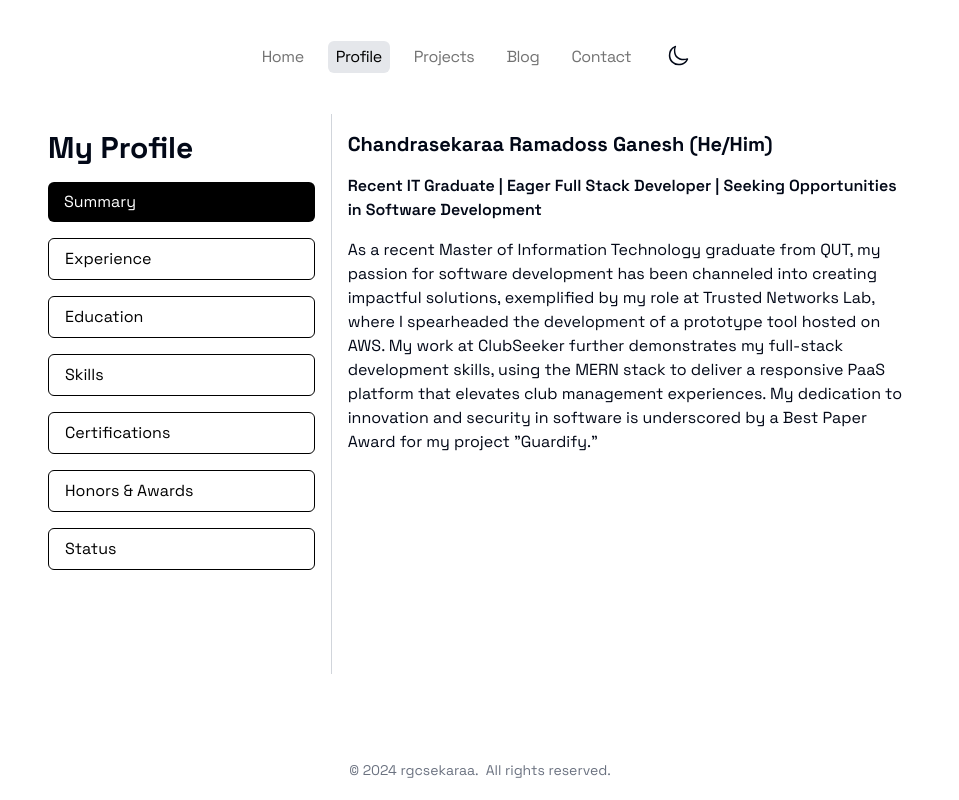
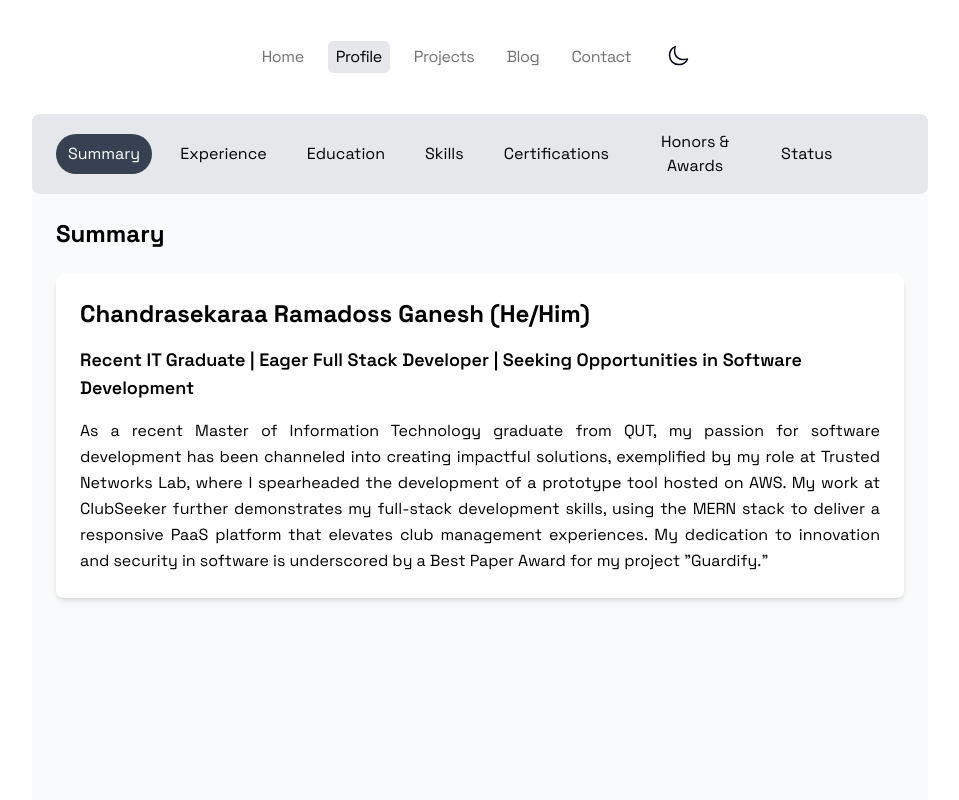
Before and after one commit to rgcsekaraa/crg-portfolio, a Next.js app: page /profile in a window 1280 px wide. Shown: the top 800 px of the page, without its empty margins (160-1119 px from the left). Built offline with nearby package versions, Linux system fonts and the light colour scheme.

Commit message:
cosmetic changes

```diff
--- a/app/profile/page.tsx
+++ b/app/profile/page.tsx
@@ -1,262 +1,252 @@
-'use client'
-import React, { useState, useRef, useEffect } from 'react'
-import { motion, AnimatePresence } from 'framer-motion'
+'use client';
+import React, { useState, useEffect, useRef } from 'react';
+import {
+  DropdownMenu,
+  DropdownMenuItem,
+  DropdownMenuTrigger,
+  DropdownMenuContent,
+} from '@/components/ui/dropdown-menu';
 
-const sections = {
-  summary: 'Summary',
-  experience: 'Experience',
-  education: 'Education',
-  skills: 'Skills',
-  certifications: 'Certifications',
-  awards: 'Honors & Awards',
-  status: 'Status'
-}
-
-const details = {
-  summary: (
+// Section Components
+const Summary = () => (
   <div>
-      <p className='mb-4 text-xl font-bold'>
+    <p className='mb-4 text-2xl font-bold'>
       Chandrasekaraa Ramadoss Ganesh (He/Him)
     </p>
-      <p className='mb-4 font-semibold'>
-        Recent IT Graduate | Eager Full Stack Developer | Seeking Opportunities
-        in Software Development
+    <p className='mb-4 text-lg font-semibold'>
+      Recent IT Graduate | Eager Full Stack Developer | Seeking Opportunities in Software Development
     </p>
-      <p>
-        As a recent Master of Information Technology graduate from QUT, my
-        passion for software development has been channeled into creating
-        impactful solutions, exemplified by my role at Trusted Networks Lab,
-        where I spearheaded the development of a prototype tool hosted on AWS.
-        My work at ClubSeeker further demonstrates my full-stack development
-        skills, using the MERN stack to deliver a responsive PaaS platform that
-        elevates club management experiences. My dedication to innovation and
-        security in software is underscored by a Best Paper Award for my project
-        "Guardify."
+    <p className='text-justify leading-relaxed'>
+      As a recent Master of Information Technology graduate from QUT, my passion for software development has been channeled into creating impactful solutions, exemplified by my role at Trusted Networks Lab, where I spearheaded the development of a prototype tool hosted on AWS. My work at ClubSeeker further demonstrates my full-stack development skills, using the MERN stack to deliver a responsive PaaS platform that elevates club management experiences. My dedication to innovation and security in software is underscored by a Best Paper Award for my project "Guardify."
     </p>
   </div>
-  ),
-  experience: (
+);
+
+const Experience = () => (
+  <div className='space-y-6'>
+    {/* Experience details */}
     <div>
-      <h3 className='mb-2 text-lg font-bold'>
-        Software Engineer - LIFESHAPE CLINIC (APRIL 2023 - PRESENT)
+      <h3 className='mb-2 text-xl font-bold'>
+        Software Engineer - LifeShape Clinic (April 2023 - Present)
       </h3>
-      <p className='mb-4'>Details about the work done at LifeShape Clinic...</p>
-
-      <h3 className='mb-2 text-lg font-bold'>
-        Research Development Software Engineer - Trusted Networks Lab, QUT (NOV
-        2023 - JUN 2024)
+      <p className='text-justify leading-relaxed'>
+        Details about the work done at LifeShape Clinic...
+      </p>
+    </div>
+    <div>
+      <h3 className='mb-2 text-xl font-bold'>
+        Research Development Software Engineer - Trusted Networks Lab, QUT (Nov 2023 - Jun 2024)
       </h3>
-      <p className='mb-4'>
+      <p className='text-justify leading-relaxed'>
         Details about the work done at Trusted Networks Lab...
       </p>
+    </div>
+    <div>
+      <h3 className='mb-2 text-xl font-bold'>
+        Full-stack Developer - ClubSeeker (Feb 2024 - Mar 2024)
+      </h3>
+      <p className='text-justify leading-relaxed'>
+        Details about the work done at ClubSeeker...
+      </p>
+    </div>
+  </div>
+);
 
-      <h3 className='mb-2 text-lg font-bold'>
-        Full-stack Developer - ClubSeeker (FEB 2024 - MAR 2024)
-      </h3>
-      <p>Details about the work done at ClubSeeker...</p>
-    </div>
-  ),
-  education: (
+const Education = () => (
+  <div className='space-y-6'>
     <div>
-      <h3 className='mb-2 text-lg font-bold'>
+      <h3 className='mb-2 text-xl font-bold'>
         QUT (Queensland University of Technology)
       </h3>
-      <p className='mb-4'>
-        Master of Information Technology, Software Development (Jul 2022 - Jul
-        2024)
-      </p>
-
-      <h3 className='mb-2 text-lg font-bold'>Panimalar Engineering College</h3>
-      <p>
-        Bachelor of Engineering - BE, Computer Software Engineering (2014 -
-        2018)
+      <p className='leading-relaxed'>
+        Master of Information Technology, Software Development (Jul 2022 - Jul 2024)
       </p>
     </div>
-  ),
-  skills: (
     <div>
-      <h3 className='mb-2 text-lg font-bold'>Backend Development</h3>
-      <p className='mb-4'>
+      <h3 className='mb-2 text-xl font-bold'>Panimalar Engineering College</h3>
+      <p className='leading-relaxed'>
+        Bachelor of Engineering - BE, Computer Software Engineering (2014 - 2018)
+      </p>
+    </div>
+  </div>
+);
+
+const Skills = () => (
+  <div className='space-y-4'>
+    <div>
+      <h3 className='mb-2 text-xl font-bold'>Backend Development</h3>
+      <p className='leading-relaxed'>
         Python, Node.js, PHP, REST API, Laravel, Firebase, C#
       </p>
-      <h3 className='mb-2 text-lg font-bold'>Frontend Development</h3>
-      <p className='mb-4'>
-        React, Flutter, JavaScript, TypeScript, Bootstrap, Tailwind CSS, HTML,
-        CSS
+    </div>
+    <div>
+      <h3 className='mb-2 text-xl font-bold'>Frontend Development</h3>
+      <p className='leading-relaxed'>
+        React, Flutter, JavaScript, TypeScript, Bootstrap, Tailwind CSS, HTML, CSS
       </p>
-      <h3 className='mb-2 text-lg font-bold'>Machine Learning</h3>
-      <p className='mb-4'>
-        Python, Pandas, NumPy, Sci-kit learn, Huggingface, Large Language
-        Models, Natural Language Processing
+    </div>
+    <div>
+      <h3 className='mb-2 text-xl font-bold'>Machine Learning</h3>
+      <p className='leading-relaxed'>
+        Python, Pandas, NumPy, Scikit-learn, Hugging Face, Large Language Models, Natural Language Processing
       </p>
-      <h3 className='mb-2 text-lg font-bold'>Other</h3>
-      <p>Git, GitHub, UI/UX, UML, WordPress, CI/CD, Cypress</p>
     </div>
-  ),
-  certifications: (
     <div>
-      <h3 className='mb-2 text-lg font-bold'>
+      <h3 className='mb-2 text-xl font-bold'>Other</h3>
+      <p className='leading-relaxed'>
+        Git, GitHub, UI/UX, UML, WordPress, CI/CD, Cypress
+      </p>
+    </div>
+  </div>
+);
+
+const Certifications = () => (
+  <div className='space-y-6'>
+    <div>
+      <h3 className='mb-2 text-xl font-bold'>
         NDG Linux Essentials - Cisco Virtual Academy (Issued Jan 2024)
       </h3>
-      <p className='mb-4'>Linux Kernel</p>
-      <h3 className='mb-2 text-lg font-bold'>
+      <p className='leading-relaxed'>Linux Kernel</p>
+    </div>
+    <div>
+      <h3 className='mb-2 text-xl font-bold'>
         Programming with JavaScript - Coursera (Issued Jun 2023)
       </h3>
-      <p>Credential ID FUEV39E6W92L</p>
+      <p className='leading-relaxed'>Credential ID FUEV39E6W92L</p>
     </div>
-  ),
-  awards: (
+  </div>
+);
+
+const HonorsAndAwards = () => (
   <div>
-      <h3 className='mb-2 text-lg font-bold'>
+    <h3 className='mb-2 text-xl font-bold'>
       Best Paper Award - Queensland University of Technology (Dec 2023)
     </h3>
-      <p>
-        "Guardify: An eBPF-Based Real-Time Defense Mechanism for Secure PyPi and
-        Npm Package Installations"
+    <p className='leading-relaxed'>
+      "Guardify: An eBPF-Based Real-Time Defense Mechanism for Secure PyPi and Npm Package Installations"
     </p>
   </div>
-  ),
-  status: (
-    // i am on australian tr 485 visa and available immediately.
+);
+
+const Status = () => (
   <div>
-      <p className='mb-4'>
-        I am on an Australian Temporary Graduate Visa (TR 485) and available
-        immediately.
+    <p className='text-justify leading-relaxed'>
+      I am on an Australian Temporary Graduate Visa (TR 485) and available immediately.
     </p>
   </div>
-  )
-}
+);
+
+// Mapping sections to components
+const sections = [
+  { name: 'Summary', component: <Summary /> },
+  { name: 'Experience', component: <Experience /> },
+  { name: 'Education', component: <Education /> },
+  { name: 'Skills', component: <Skills /> },
+  { name: 'Certifications', component: <Certifications /> },
+  { name: 'Honors & Awards', component: <HonorsAndAwards /> },
+  { name: 'Status', component: <Status /> },
+];
 
 export default function About() {
-  const [activeSection, setActiveSection] = useState('summary')
-  const [direction, setDirection] = useState(0)
-  const contentRef = useRef(null)
-  const scrollRef = useRef(null)
-  const sectionOrder = Object.keys(sections)
+  const [selectedSection, setSelectedSection] = useState('Summary');
+  const navRefs = useRef([]);
+
+  const handleSectionChange = (sectionName) => {
+    setSelectedSection(sectionName);
+  };
+
+  // Arrow key navigation
+  const handleKeyDown = (e) => {
+    const currentIndex = sections.findIndex(
+      (section) => section.name === selectedSection
+    );
+    if (e.key === 'ArrowRight') {
+      const nextIndex = (currentIndex + 1) % sections.length;
+      setSelectedSection(sections[nextIndex].name);
+    } else if (e.key === 'ArrowLeft') {
+      const prevIndex = (currentIndex - 1 + sections.length) % sections.length;
+      setSelectedSection(sections[prevIndex].name);
+    }
+  };
 
   useEffect(() => {
-    const handleScroll = () => {
-      if (scrollRef.current) clearTimeout(scrollRef.current)
+    window.addEventListener('keydown', handleKeyDown);
+    return () => {
+      window.removeEventListener('keydown', handleKeyDown);
+    };
+  }, [selectedSection]);
 
-      scrollRef.current = setTimeout(() => {
-        const container = contentRef.current
-        if (!container) return
-
-        const scrollPosition = container.scrollTop
-        const containerHeight = container.clientHeight
-        const currentIndex = Math.round(scrollPosition / containerHeight)
-        const newSection = sectionOrder[currentIndex]
-
-        if (newSection !== activeSection) {
-          setDirection(
-            currentIndex > sectionOrder.indexOf(activeSection) ? 1 : -1
-          )
-          setActiveSection(newSection)
-        }
-      }, 10)
-    }
-
-    const container = contentRef.current
-    if (container) {
-      container.addEventListener('scroll', handleScroll)
-    }
-
-    return () => {
-      if (container) {
-        container.removeEventListener('scroll', handleScroll)
-      }
-      if (scrollRef.current) {
-        clearTimeout(scrollRef.current)
-      }
-    }
-  }, [activeSection, sectionOrder])
-
-  useEffect(() => {
-    const container = contentRef.current
-    if (container) {
-      const index = sectionOrder.indexOf(activeSection)
-      container.scrollTo({
-        top: index * container.clientHeight,
-        behavior: 'smooth'
-      })
-    }
-  }, [activeSection, sectionOrder])
-
-  const handleSectionChange = newSection => {
-    const currentIndex = sectionOrder.indexOf(activeSection)
-    const newIndex = sectionOrder.indexOf(newSection)
-    setDirection(newIndex > currentIndex ? 1 : -1)
-    setActiveSection(newSection)
-  }
-
-  const variants = {
-    enter: direction => ({
-      y: direction > 0 ? '100%' : '-100%',
-      opacity: 0
-    }),
-    center: {
-      y: 0,
-      opacity: 1
-    },
-    exit: direction => ({
-      y: direction < 0 ? '100%' : '-100%',
-      opacity: 0
-    })
-  }
+  const currentSection = sections.find(
+    (section) => section.name === selectedSection
+  );
 
   return (
-    <div className='flex h-[70vh] flex-row'>
-      {/* Sidebar */}
-      <div className='w-1/3 overflow-y-auto p-4'>
-        <h1 className='mb-4 text-3xl font-bold'>My Profile</h1>
-        <ul className='space-y-4'>
-          {Object.entries(sections).map(([key, title]) => (
-            <li key={key}>
-              <button
-                onClick={() => handleSectionChange(key)}
-                className={`block w-full rounded-md px-4 py-2 text-left transition-colors hover:bg-gray-200 dark:hover:bg-gray-800 ${
-                  activeSection === key
-                    ? 'bg-black text-white dark:bg-white dark:text-black'
-                    : 'border border-black text-black dark:border-white dark:text-white'
+
+    <div className='flex flex-col min-h-screen rounded-lg'>
+      {/* Navigation Bar */}
+      <nav className='bg-gray-200 dark:bg-slate-700 text-black dark:text-white px-4 lg:px-6 py-2 rounded-lg'>
+        <div className='flex justify-between items-center'>
+          {/* Mobile Dropdown Menu */}
+          <div className='block lg:hidden w-full'>
+            <div className='flex items-center justify-between'>
+              <h2 className='text-xl font-bold'>{selectedSection}</h2>
+              <DropdownMenu>
+                <DropdownMenuTrigger asChild>
+                  <button className='bg-gray-600 text-white px-4 py-2 rounded-lg'>
+                    Select Section
+                  </button>
+                </DropdownMenuTrigger>
+                <DropdownMenuContent className='w-full'>
+                  {sections.map(({ name }) => (
+                    <DropdownMenuItem
+                      key={name}
+                      onSelect={() => handleSectionChange(name)}
+                      className={`cursor-pointer px-4 py-2 rounded-lg ${
+                        selectedSection === name
+                          ? 'bg-gray-600 text-white'
+                          : 'dark:hover:bg-gray-700 hover:bg-gray-200'
                       }`}
                     >
-                {title}
-              </button>
+                      {name}
+                    </DropdownMenuItem>
+                  ))}
+                </DropdownMenuContent>
+              </DropdownMenu>
+            </div>
+          </div>
+
+          {/* Horizontal Navigation for Large Screens */}
+          <ul className="hidden lg:flex space-x-4 w-full justify-center items-center text-center">
+            {sections.map(({ name }, index) => (
+              <li
+                key={name}
+                ref={(el) => (navRefs.current[index] = el)}
+                className={`cursor-pointer px-3 py-2 rounded-3xl ${
+                  selectedSection === name
+                    ? 'bg-gray-700 text-white dark:bg-gray-500 dark:text-white'
+                    : 'hover:bg-gray-300 dark:hover:bg-gray-600'
+                }`}
+                onClick={() => handleSectionChange(name)}
+              >
+                {name}
               </li>
             ))}
           </ul>
+          {/* Empty div to align the dropdown in the center */}
+          <div className='hidden lg:block w-16'></div>
+        </div>
+      </nav>
+
+      {/* Main Content */}
+      <main className='flex-1 p-4 lg:p-6 bg-gray-50 dark:bg-slate-900 text-black dark:text-white rounded-b-lg'>
+        <div className='flex justify-between items-center mb-6'>
+          <h2 className='text-2xl font-bold'>{selectedSection}</h2>
         </div>
 
-      {/* Content Area */}
-      <div
-        className='w-2/3 snap-y snap-mandatory overflow-y-auto border-t border-gray-300 dark:border-gray-700 lg:border-l lg:border-t-0'
-        ref={contentRef}
-      >
-        {sectionOrder.map(section => (
-          <div key={section} className='h-full snap-start'>
-            <div className='h-full overflow-y-auto p-4'>
-              <AnimatePresence mode='wait' custom={direction}>
-                {activeSection === section && (
-                  <motion.div
-                    key={section}
-                    custom={direction}
-                    variants={variants}
-                    initial='enter'
-                    animate='center'
-                    exit='exit'
-                    transition={{
-                      y: { type: 'spring', stiffness: 300, damping: 30 },
-                      opacity: { duration: 0.2 }
-                    }}
-                  >
-                    {details[section]}
-                  </motion.div>
-                )}
-              </AnimatePresence>
+        <div className='p-6 bg-white dark:bg-slate-800 rounded-lg shadow-md'>
+          {currentSection.component}
         </div>
+      </main>
     </div>
-        ))}
-      </div>
-    </div>
-  )
+  );
 }
--- a/components/footer.tsx
+++ b/components/footer.tsx
@@ -1,5 +1,3 @@
-import { SOCIALS } from '@/data/socials'
-import { SocialLink } from './social-link'
 import { siteMetadata } from '@/data/siteMetadata'
 
 export function Footer() {
--- a/components/header.tsx
+++ b/components/header.tsx
@@ -1,6 +1,5 @@
 'use client'
 
-import clsx from 'clsx'
 import { usePathname } from 'next/navigation'
 import Link from 'next/link'
 import { LayoutGroup } from 'framer-motion'
--- a/components/mdx-content.tsx
+++ b/components/mdx-content.tsx
@@ -2,7 +2,7 @@ import { JSX } from 'react'
 import { highlight } from 'sugar-high'
 import { MDXRemote, MDXRemoteProps } from 'next-mdx-remote/rsc'
 
-function Code({ children, ...props }: any) {
+function Code({ children, ...props }: JSX.IntrinsicAttributes & { children?: string }) {
   const codeHTML = highlight(String(children)) // Ensure children is a string
   return <code dangerouslySetInnerHTML={{ __html: codeHTML }} {...props} />
 }
--- a/components/theme-toggle.tsx
+++ b/components/theme-toggle.tsx
@@ -16,7 +16,7 @@ export function ThemeToggler() {
         }
         setTheme("dark");
       }}
-      className="rounded-xs rounded p-1 hover:bg-gray-200 hover:dark:bg-gray-700 mr-3"
+      className="rounded-full p-1 hover:bg-gray-200 hover:dark:bg-gray-700 mr-3"
     >
       {theme === "dark" ? (
         <span className="sun-icon">
```
Also changed, not shown: app/projects/page.tsx (+5 -2 lines). Lines whose indentation alone changed are shown as unchanged.
